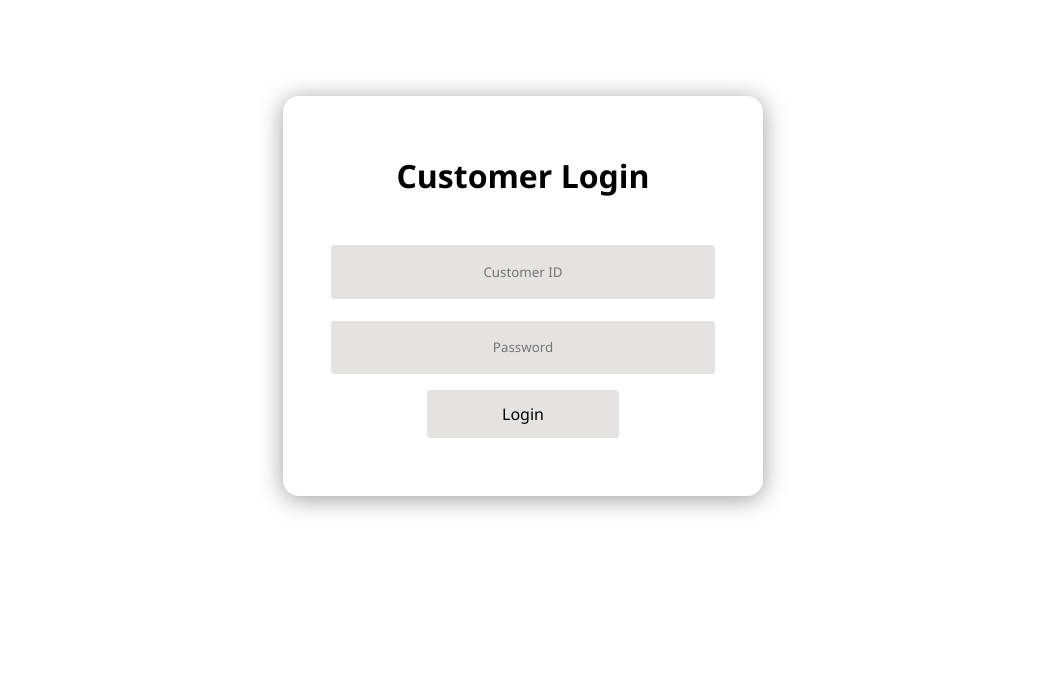
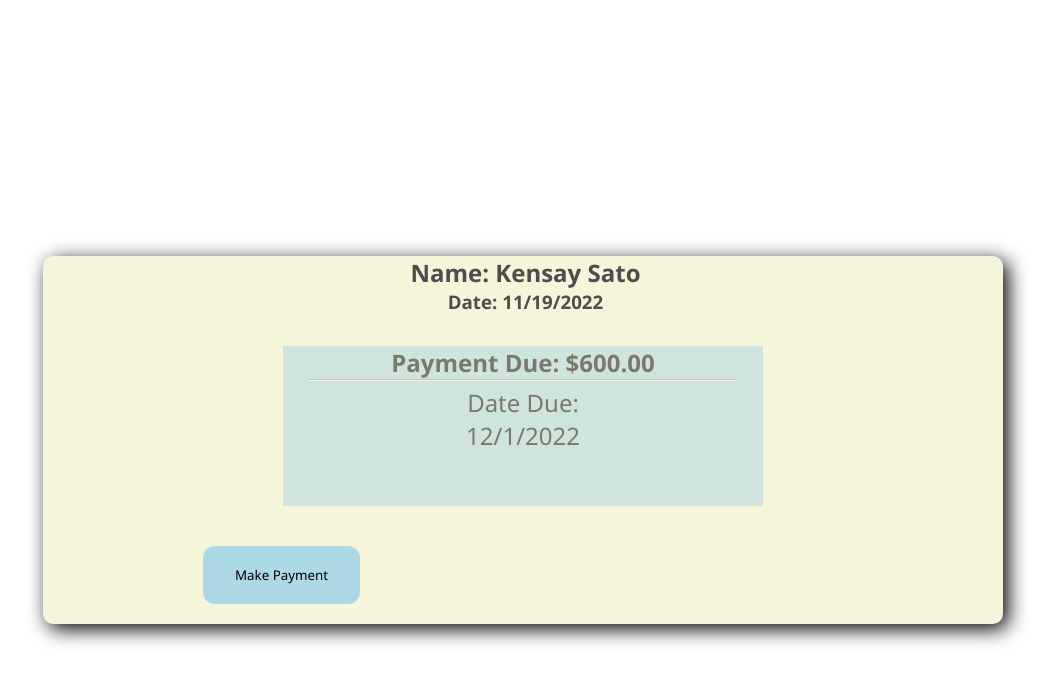
Before and after one commit to KensayS/Payment_Portal, a React (Create React App) app: page /portal in a window 1280 px wide. Shown: the top 684 px of the page, without its empty margins (117-1172 px from the left). Built offline with nearby package versions, Linux system fonts and the light colour scheme.

Commit message:
router implement

```diff
--- a/package.json
+++ b/package.json
@@ -8,6 +8,7 @@
     "@testing-library/user-event": "^13.5.0",
     "react": "^18.2.0",
     "react-dom": "^18.2.0",
+    "react-router-dom": "^6.4.3",
     "react-scripts": "5.0.1",
     "web-vitals": "^2.1.4"
   },
--- a/src/App.css
+++ /dev/null
@@ -1,38 +0,0 @@
-.App {
-  text-align: center;
-}
-
-.App-logo {
-  height: 40vmin;
-  pointer-events: none;
-}
-
-@media (prefers-reduced-motion: no-preference) {
-  .App-logo {
-    animation: App-logo-spin infinite 20s linear;
-  }
-}
-
-.App-header {
-  background-color: #282c34;
-  min-height: 100vh;
-  display: flex;
-  flex-direction: column;
-  align-items: center;
-  justify-content: center;
-  font-size: calc(10px + 2vmin);
-  color: white;
-}
-
-.App-link {
-  color: #61dafb;
-}
-
-@keyframes App-logo-spin {
-  from {
-    transform: rotate(0deg);
-  }
-  to {
-    transform: rotate(360deg);
-  }
-}
--- a/src/App.js
+++ b/src/App.js
@@ -1,11 +1,13 @@
-import './App.css';
+import { BrowserRouter, Routes, Route } from 'react-router-dom';
 import Login from "./components/login.js"
+import Portal from "./components/portal"
 
 function App() {
   return (
-    <div className="page">
-      <Login/>
-    </div>
+    <Routes>
+        <Route path="/" element={<Login />} />
+        <Route path="/portal" element={<Portal />} />
+    </Routes>
   );
 }
 
--- a/src/components/login.css
+++ b/src/components/login.css
@@ -2,7 +2,7 @@
     margin: 0;
     box-sizing: border-box;
     font-family: 'Segoe UI', Tahoma,Verdana, sans-serif;
-
+    text-align: center;
 }
 h1{
     margin-bottom: 10%
@@ -20,6 +20,7 @@ h1{
     background-color: white;
     width: 30em;
     height: 25em;
+    text-align: center;
     position: relative;
     border-radius: 1em;
     box-shadow: 0 0.188em 1.550em rgb(156,156,156);
@@ -48,6 +49,8 @@ input:focus {
 
 .loginBTN{
     margin-top: 1rem;
+    text-decoration: none;
+    color: black;
     width: 40%;
     height: 3em;
     background-color: rgb(229,226,226);
--- a/src/components/login.js
+++ b/src/components/login.js
@@ -1,6 +1,8 @@
 import React from "react"
 import "./login.css"
 import {useState} from "react"
+import { BrowserRouter, Link, Route } from "react-router-dom";
+import portal from './portal'
 
 const Login = () => {
 
@@ -11,9 +13,7 @@ const Login = () => {
             <input type="text" placeholder="Customer ID" />
             <br></br>
             <input type="password" placeholder="Password" />
-
-            <div className="loginBTN">Login</div>
-
+            <Link to="/portal" className="loginBTN"> Login </Link>
         </div>
     )
 }
--- a/src/components/portal.css
+++ b/src/components/portal.css
@@ -0,0 +1,52 @@
+.Portalbox{
+    margin: auto;
+    margin-top: 20%;
+    height: 23rem;
+    width: 75%;
+    background-color: beige;
+    justify-content: center;
+    text-align:left;
+    box-shadow: 5px 5px 20px;
+    border-radius: 10px;
+}
+#header{
+    margin-bottom: 0rem;
+    margin-left: 5px;
+    margin-top: 0rem;
+    color: rgb(78, 77, 77);
+}
+
+.paymentbox{
+    margin: auto;
+    margin-top: 2rem;
+    height: 10rem;
+    width:50%;
+    background-color: rgb(172, 212, 225);
+    opacity: 0.5;
+    font-size: 1.5em;
+    text-align: center;
+
+}
+hr{
+    margin-left: 25px;
+    margin-right: 25px;
+    margin-bottom: 5px;
+}
+b{
+    margin-bottom: 0;
+}
+#date {
+    margin: auto;
+    margin-top: 5px;
+    margin-bottom: 45px;
+}
+button{
+    background-color: lightblue;
+    border: none;
+    padding: 20px 32px;
+    margin-top: 3em;
+    margin-left: 12em;
+    justify-content: center;
+    text-align: center;
+    border-radius: 12px;
+}
--- a/src/components/portal.js
+++ b/src/components/portal.js
@@ -1,2 +1,24 @@
 import React, {useState} from 'react'
 import "./portal.css"
+
+
+const Portal = () =>{
+    return(
+        <div className="Portalbox">
+            <h2 id="header"> Name: Kensay Sato </h2>
+            <h3 id="header"> Date: 11/19/2022</h3>
+            <div className="paymentbox">
+                <b> Payment Due: $600.00</b>
+                <hr></hr>
+                <p id="date">
+                Date Due:<br></br> 12/1/2022
+                </p>
+            </div>
+            <button>
+                Make Payment
+            </button>
+        </div>
+)
+}
+
+export default Portal
--- a/src/index.js
+++ b/src/index.js
@@ -3,11 +3,12 @@ import ReactDOM from 'react-dom/client';
 import './index.css';
 import App from './App';
 import reportWebVitals from './reportWebVitals';
+import { BrowserRouter } from 'react-router-dom';
 
 const root = ReactDOM.createRoot(document.getElementById('root'));
 root.render(
   <React.StrictMode>
-    <App />
+    <BrowserRouter> <App></App> </BrowserRouter>
   </React.StrictMode>
 );
 
```
Also changed, not shown: 1 other file (tests, documents, lock files or other folders).
